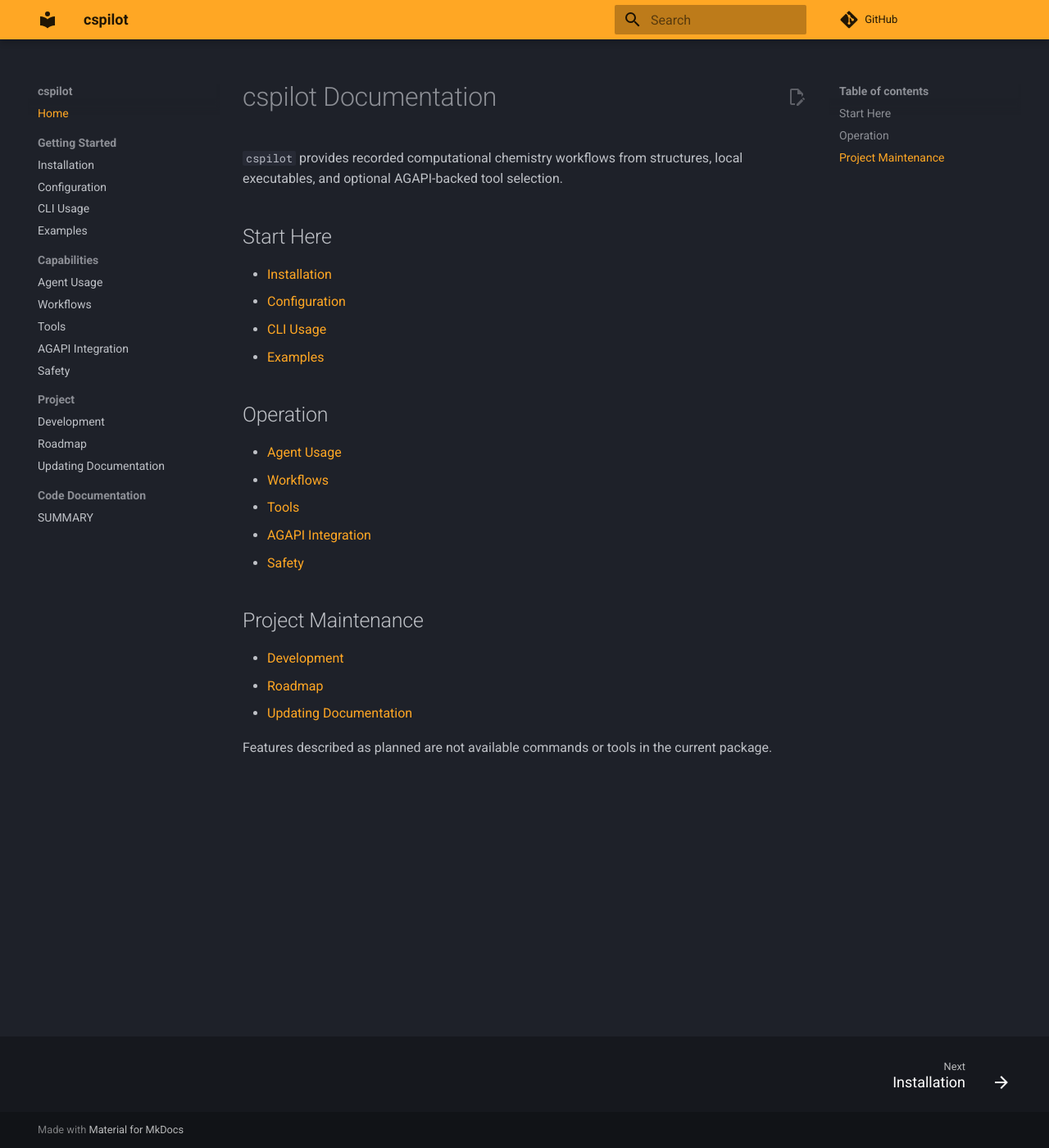
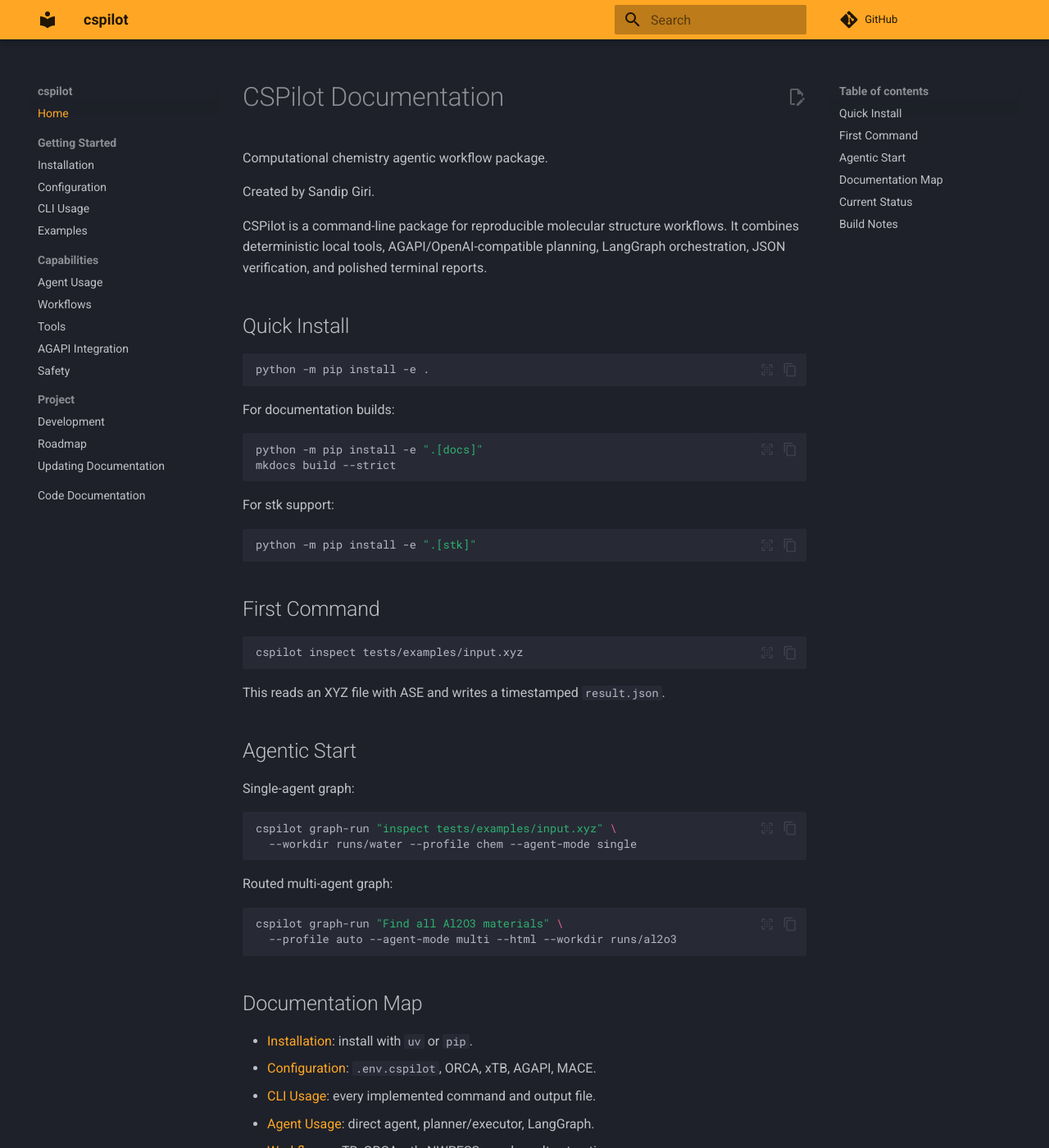
Before and after one commit to sandipgiri576/cspilot, an MkDocs documentation site: the page built from docs/index.md, in a window 1280 px wide and 1400 px high. Shown: the whole window at 82% size. Built offline with MkDocs 1.6.1 and Material for MkDocs 9.7.7, drawn with Linux system fonts in a browser that asks for light colours; comment, search, counter and statistics services are not loaded; some of the changed text lies outside the part shown.

Commit message:
update and fix doc

````diff
--- a/docs/index.md
+++ b/docs/index.md
@@ -1,28 +1,96 @@
-# cspilot Documentation
+# CSPilot Documentation
 
-`cspilot` provides recorded computational chemistry workflows from structures,
-local executables, and optional AGAPI-backed tool selection.
+Computational chemistry agentic workflow package.
 
-## Start Here
+Created by Sandip Giri.
 
-- [Installation](installation.md)
-- [Configuration](configuration.md)
-- [CLI Usage](cli_usage.md)
-- [Examples](examples.md)
+CSPilot is a command-line package for reproducible molecular structure
+workflows. It combines deterministic local tools, AGAPI/OpenAI-compatible
+planning, LangGraph orchestration, JSON verification, and polished terminal
+reports.
 
-## Operation
+## Quick Install
 
-- [Agent Usage](agent_usage.md)
-- [Workflows](workflows.md)
-- [Tools](tools.md)
-- [AGAPI Integration](agapi.md)
-- [Safety](safety.md)
+```bash
+python -m pip install -e .
+```
 
-## Project Maintenance
+For documentation builds:
 
-- [Development](development.md)
-- [Roadmap](roadmap.md)
-- [Updating Documentation](updating_docs.md)
+```bash
+python -m pip install -e ".[docs]"
+mkdocs build --strict
+```
 
-Features described as planned are not available commands or tools in the
-current package.
+For stk support:
+
+```bash
+python -m pip install -e ".[stk]"
+```
+
+## First Command
+
+```bash
+cspilot inspect tests/examples/input.xyz
+```
+
+This reads an XYZ file with ASE and writes a timestamped `result.json`.
+
+## Agentic Start
+
+Single-agent graph:
+
+```bash
+cspilot graph-run "inspect tests/examples/input.xyz" \
+  --workdir runs/water --profile chem --agent-mode single
+```
+
+Routed multi-agent graph:
+
+```bash
+cspilot graph-run "Find all Al2O3 materials" \
+  --profile auto --agent-mode multi --html --workdir runs/al2o3
+```
+
+## Documentation Map
+
+- [Installation](installation.md): install with `uv` or `pip`.
+- [Configuration](configuration.md): `.env.cspilot`, ORCA, xTB, AGAPI, MACE.
+- [CLI Usage](cli_usage.md): every implemented command and output file.
+- [Agent Usage](agent_usage.md): direct agent, planner/executor, LangGraph.
+- [Workflows](workflows.md): xTB, ORCA, stk, NWPESSe, and result extraction.
+- [Tools](tools.md): Python and agent tools grouped by domain.
+- [AGAPI Integration](agapi.md): model backend and materials wrapper.
+- [Examples](examples.md): copy-paste workflows.
+- [Safety](safety.md): execution boundaries and scientific integrity.
+- [Code Documentation](reference/SUMMARY.md): mkdocstrings reference pages.
+
+## Current Status
+
+Implemented:
+
+- ASE inspection.
+- xTB optimization.
+- ORCA single point through OPI.
+- xTB to ORCA workflows.
+- MACE to ORCA workflow.
+- stk build/edit/export and stk to xTB.
+- NWPESSe fragment-cluster search.
+- AGAPI direct agent and JSON planner/executor.
+- LangGraph single mode and routed multi mode.
+- Rich terminal reports and Markdown/HTML final reports.
+
+Planned:
+
+- LangGraph repair/retry node integration.
+- Multiwfn post-processing.
+- Expanded stk topology presets.
+- torch-sim MLIP molecular dynamics.
+- MongoDB job database.
+- MCP server.
+- Streamlit UI.
+
+## Build Notes
+
+The documentation site uses MkDocs and mkdocstrings. Reference pages document
+the real import package, `cspilot`, not `chemagent`.
--- a/mkdocs.yml
+++ b/mkdocs.yml
@@ -1,5 +1,5 @@
 site_name: cspilot
-site_author: cspilot contributors
+site_author: Sandip Giri
 site_description: >-
   Computational chemistry structure workflows and AGAPI-backed tool execution.
 nav:
@@ -19,9 +19,9 @@
       - Development: development.md
       - Roadmap: roadmap.md
       - Updating Documentation: updating_docs.md
-  - Code Documentation: reference/ # keep me!
+  - Code Documentation: reference/SUMMARY.md
 
-repo_url: https://github.com/Quantum-Accelerators/cspilot/
+repo_url: https://github.com/sandipgiri576/cspilot/
 edit_uri: blob/main/docs/
 
 theme:
@@ -84,30 +84,12 @@
   - pymdownx.tilde
 
 plugins:
-  - search:
-      separator: '[\s\-,:!=\[\]()"`/]+|\.(?!\d)|&[lg]t;|(?!\b)(?=[A-Z][a-z])'
-  - autorefs
-  - social
-  - offline
+  - search
+  - section-index
   - mkdocstrings:
-      default_handler: python
       handlers:
         python:
-          inventories:
-            - https://docs.python.org/3/objects.inv
-            - https://numpy.org/doc/stable/objects.inv
+          paths: ["src"]
           options:
-            docstring_style: numpy
-            docstring_section_style: list
-            separate_signature: true
-            merge_init_into_class: true
-            show_signature_annotations: true
-            signature_crossrefs: true
-            show_if_no_docstring: true
-            docstring_options:
-              ignore_init_summary: true
-  - gen-files:
-      scripts:
-        - docs/gen_ref_pages.py
-  - literate-nav:
-      nav_file: SUMMARY.md
+            show_source: true
+            docstring_style: google
````
Also changed, not shown: README.md (+110 -80 lines), pyproject.toml (+5 -4 lines), 2 other files.
